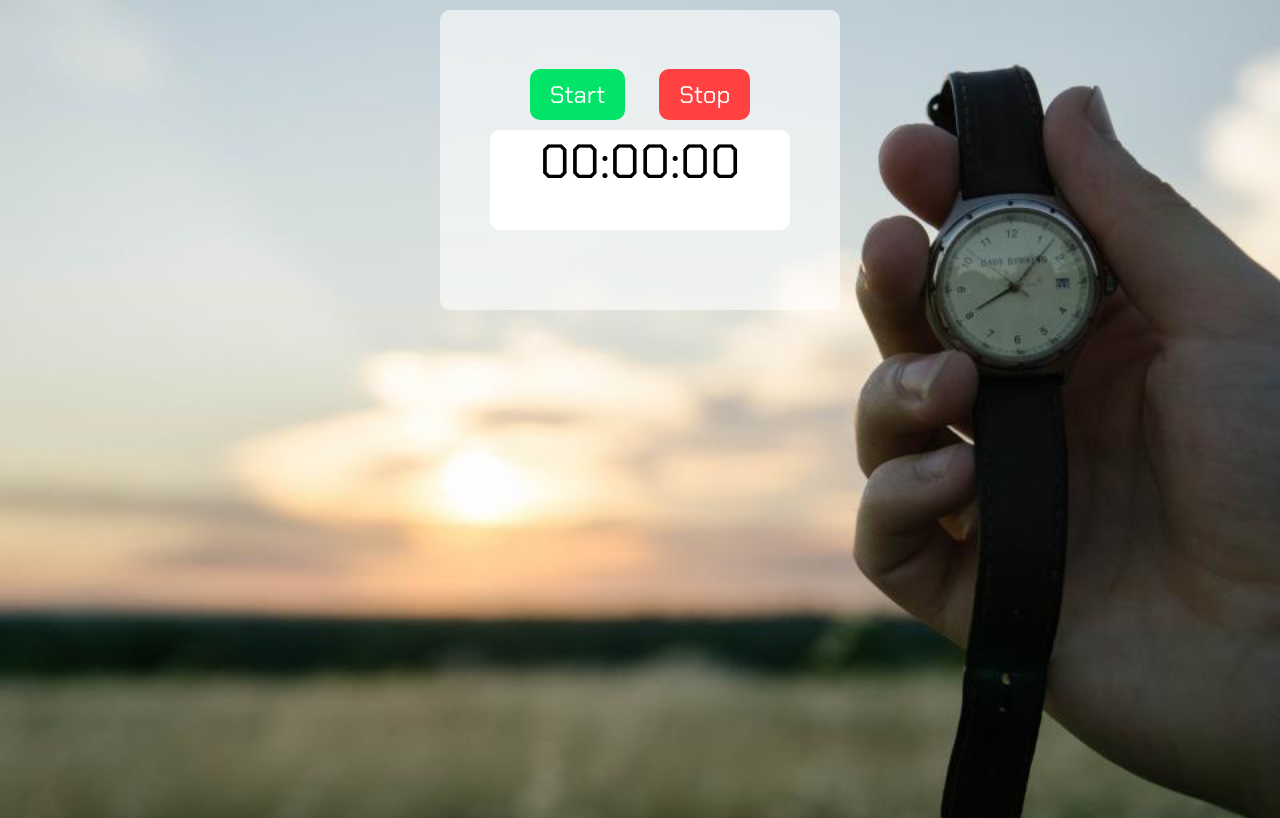
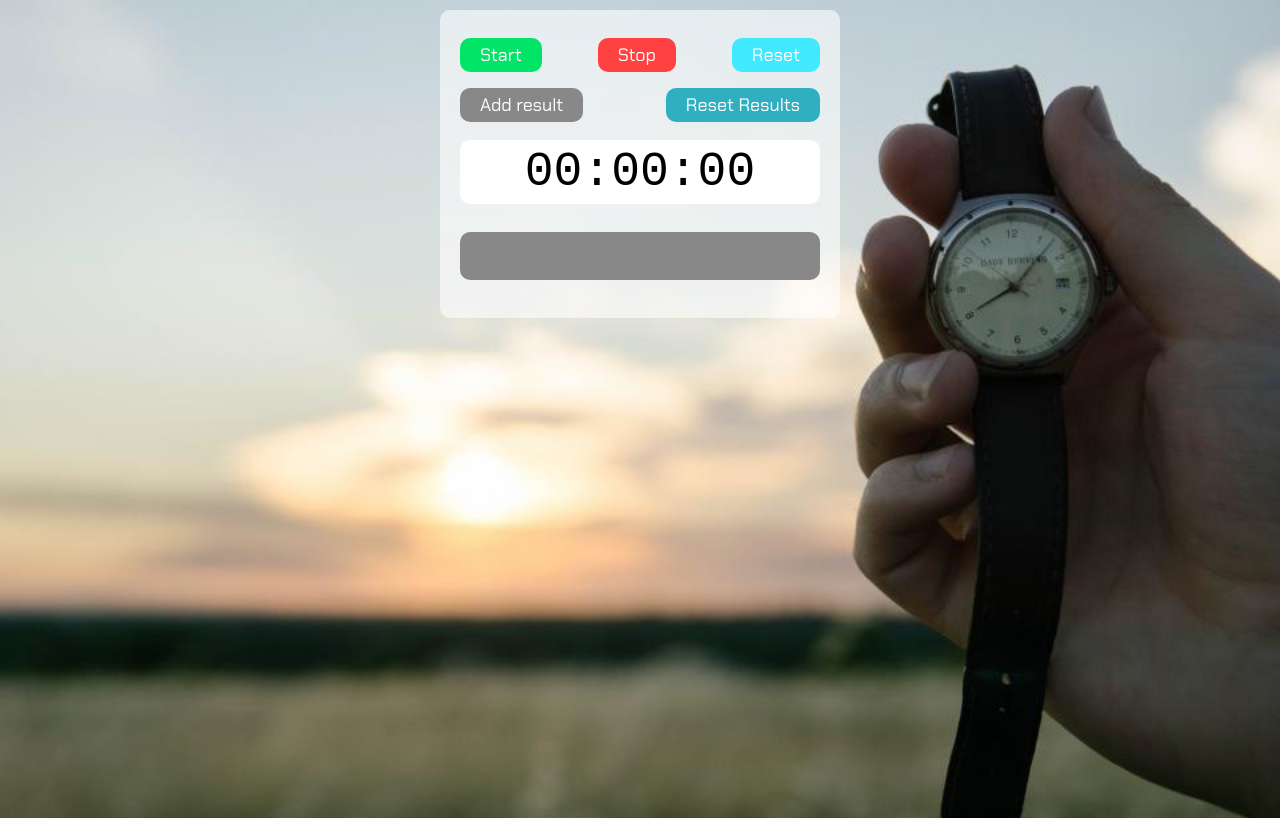
Before and after one commit to arti-zachara/15.2-ES6-Stoper, a website: page index.html in a window 1280 px wide. Drawn offline with Linux system fonts and the light colour scheme; a web font is replaced by a local one.

Commit message:
Add styles for additional butons, change font to monotype

```diff
--- a/index.html
+++ b/index.html
@@ -8,6 +8,10 @@
       href="https://fonts.googleapis.com/css?family=Chakra+Petch"
       rel="stylesheet"
     />
+    <link
+      href="https://fonts.googleapis.com/css?family=Nova+Mono"
+      rel="stylesheet"
+    />
     <link rel="stylesheet" type="text/css" href="css/style.css" />
   </head>
   <body>
@@ -15,6 +19,9 @@
       <nav class="controls">
         <a href="#" class="button" id="start">Start</a>
         <a href="#" class="button" id="stop">Stop</a>
+        <a href="#" class="button" id="reset">Reset</a>
+        <a href="#" class="button" id="add-result">Add result</a>
+        <a href="#" class="button" id="reset-results">Reset Results</a>
       </nav>
       <div class="stopwatch"></div>
       <ul class="results"></ul>
--- a/sass/style.scss
+++ b/sass/style.scss
@@ -13,30 +13,33 @@ body {
 }
 .container {
   margin: 10px auto;
+  padding: 20px;
   display: flex;
   flex-direction: column;
   justify-content: center;
   align-items: center;
   background-color: rgba(255, 255, 255, 0.6);
-  height: 60vh;
-  max-height: 300px;
-  width: 70vw;
+  min-height: 200px;
+  width: 80vw;
   max-width: 400px;
   border-radius: 10px;
 }
 
 .controls {
-  margin-top: 40px;
+  display: flex;
+  flex-wrap: wrap;
+  justify-content: space-between;
+  align-content: space-around;
+  height: 100px;
 }
 a {
   text-decoration: none;
 }
 .button {
-  padding: 10px 20px;
+  padding: 5px 20px;
   color: #ffffff;
   border-radius: 10px;
-  font-size: 24px;
-  margin: 15px;
+  font-size: 18px;
 }
 #start {
   background-color: #02e468;
@@ -44,13 +47,34 @@ a {
 #stop {
   background-color: #ff4141;
 }
+#reset {
+  background-color: #41e9ff;
+}
+#reset-results {
+  background-color: #2fafc0;
+}
+#add-result {
+  background-color: #888888;
+}
 
 .stopwatch {
-  margin: 20px;
-  width: 300px;
-  min-height: 100px;
+  margin: 10px;
+  width: 100%;
+  padding: 5px;
   text-align: center;
   background-color: white;
   border-radius: 10px;
   font-size: 48px;
+  font-family: "Nova Mono", monospace;
 }
+
+.results {
+  font-size: 18px;
+  padding: 10px 20px;
+  background-color: #888888;
+  color: black;
+  width: 100%;
+  text-align: left;
+  min-height: 48px;
+  border-radius: 10px;
+}
```
Also changed, not shown: css/style.css, css/style.prefixed.css, 2 other files.
